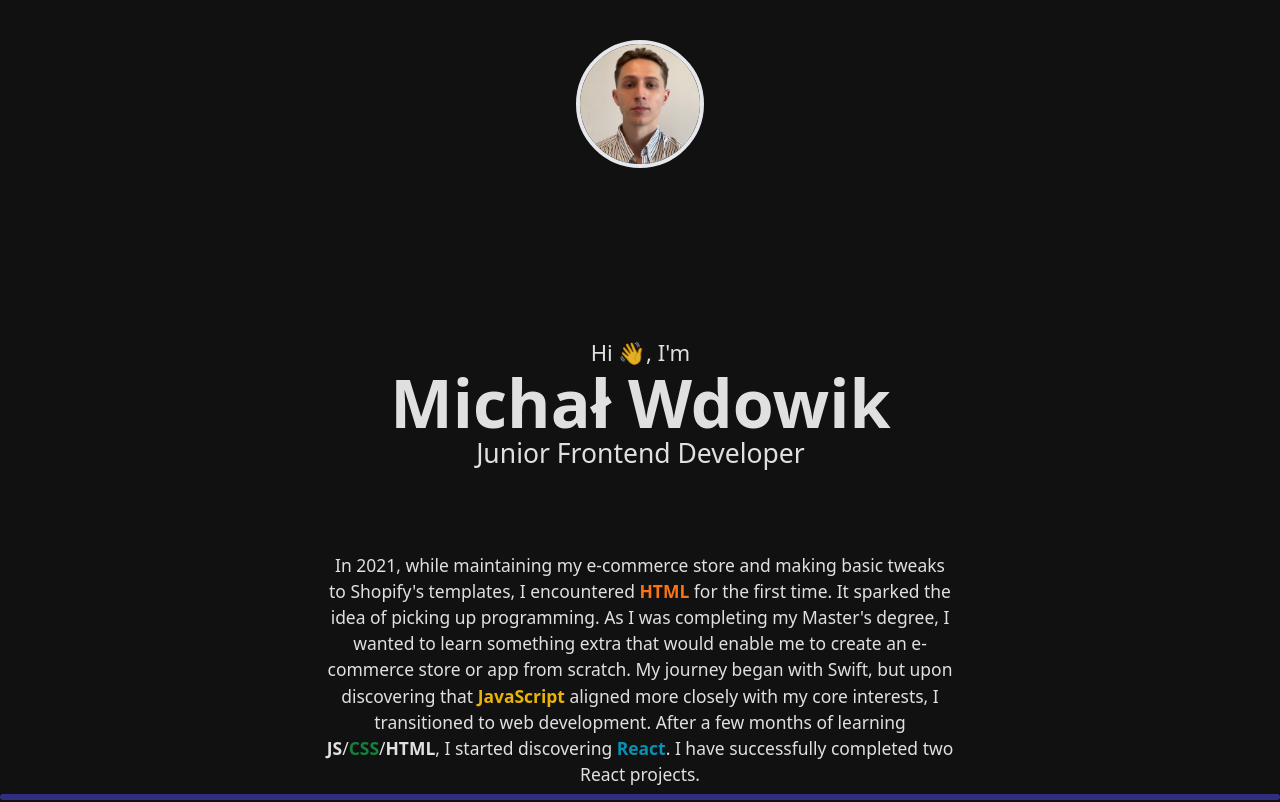
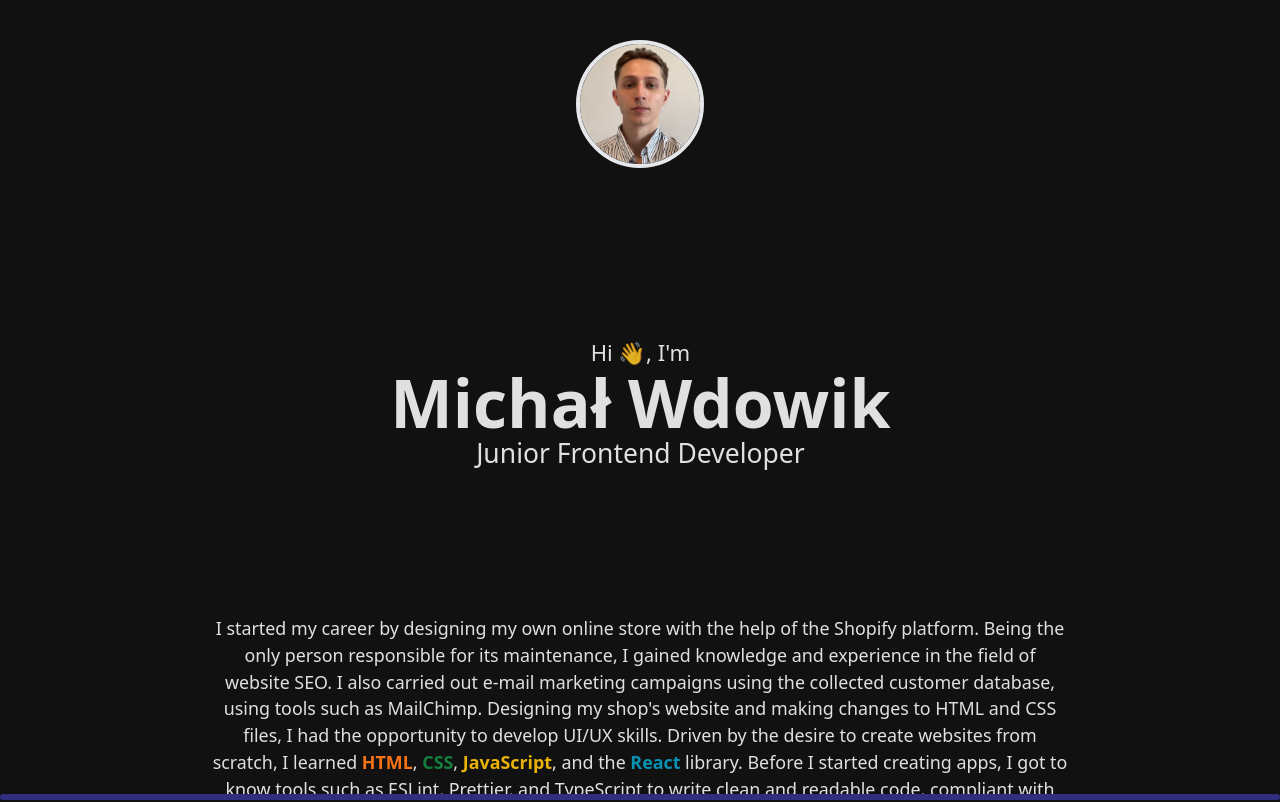
Before and after one commit to michalwdowik/MichalWdowikDev, a React (Vite) app: page / in a window 1280 px wide. Shown: the top 802 px of the page. Built offline with nearby package versions, Linux system fonts and the light colour scheme.

Commit message:
Update CV File

```diff
--- a/src/Profile/ProfileBio.tsx
+++ b/src/Profile/ProfileBio.tsx
@@ -19,20 +19,34 @@ export default ProfileBio
 
 const Bio = () => {
     return (
-        <p className="max-w-sm mt-3 text-xs text-center sm xl:max-w-xl lg:max-w-lg md:max-w-md sm:text-sm md:text-base">
-            In 2021, while maintaining my e-commerce store and making basic
-            tweaks to Shopify&apos;s templates, I encountered{' '}
-            <b className="text-orange-500">HTML</b> for the first time. It
-            sparked the idea of picking up programming. As I was completing my
-            Master&apos;s degree, I wanted to learn something extra that would
-            enable me to create an e-commerce store or app from scratch. My
-            journey began with Swift, but upon discovering that{' '}
-            <b className="text-yellow-500">JavaScript</b> aligned more closely
-            with my core interests, I transitioned to web development. After a
-            few months of learning <b>JS</b>/
-            <b className="text-green-700">CSS</b>/<b>HTML</b>, I started
-            discovering <b className=" text-cyan-600">React</b>. I have
-            successfully completed two React projects.
+        <p className="max-w-sm mt-3 text-xs text-center sm:max-w-lg xl:max-w-3xl lg:max-w-2xl md:max-w-2xl sm:text-sm md:text-base">
+            I started my career by designing my own online store with the help
+            of the Shopify platform. Being the only person responsible for its
+            maintenance, I gained knowledge and experience in the field of
+            website SEO. I also carried out e-mail marketing campaigns using the
+            collected customer database, using tools such as MailChimp.
+            Designing my shop&apos;s website and making changes to HTML and CSS
+            files, I had the opportunity to develop UI/UX skills. Driven by the
+            desire to create websites from scratch, I learned{' '}
+            <b className="text-orange-500">HTML</b>,{' '}
+            <b className="text-green-700">CSS</b>,{' '}
+            <b className="text-yellow-500">JavaScript</b>, and the{' '}
+            <b className=" text-cyan-600">React</b> library. Before I started
+            creating apps, I got to know tools such as ESLint, Prettier, and
+            TypeScript to write clean and readable code, compliant with current
+            standards. At a later stage, I expanded my skills with e2e tests.
+            When creating my first application, I focused on aesthetic and
+            intuitive UI and handling various user interactions. For the second
+            application, Cinematly, I wanted to learn how to use the API and
+            React Router. In both projects, I used the version control system -
+            Git. Over the months, web development has become my greatest
+            passion. I value the culture of knowledge sharing within the
+            developer community. In the future, I aim to actively share
+            knowledge with others. I participate in platforms like Codewars and
+            Twitter, updating my progress and sharing useful links that have
+            helped me understand various technologies. Recently, I have been
+            learning the basics of Backend and Figma. Outside of work, I enjoy
+            developing my beat-making skills.
         </p>
     )
 }
```
Also changed, not shown: 1 other file (tests, documents, lock files or other folders).
